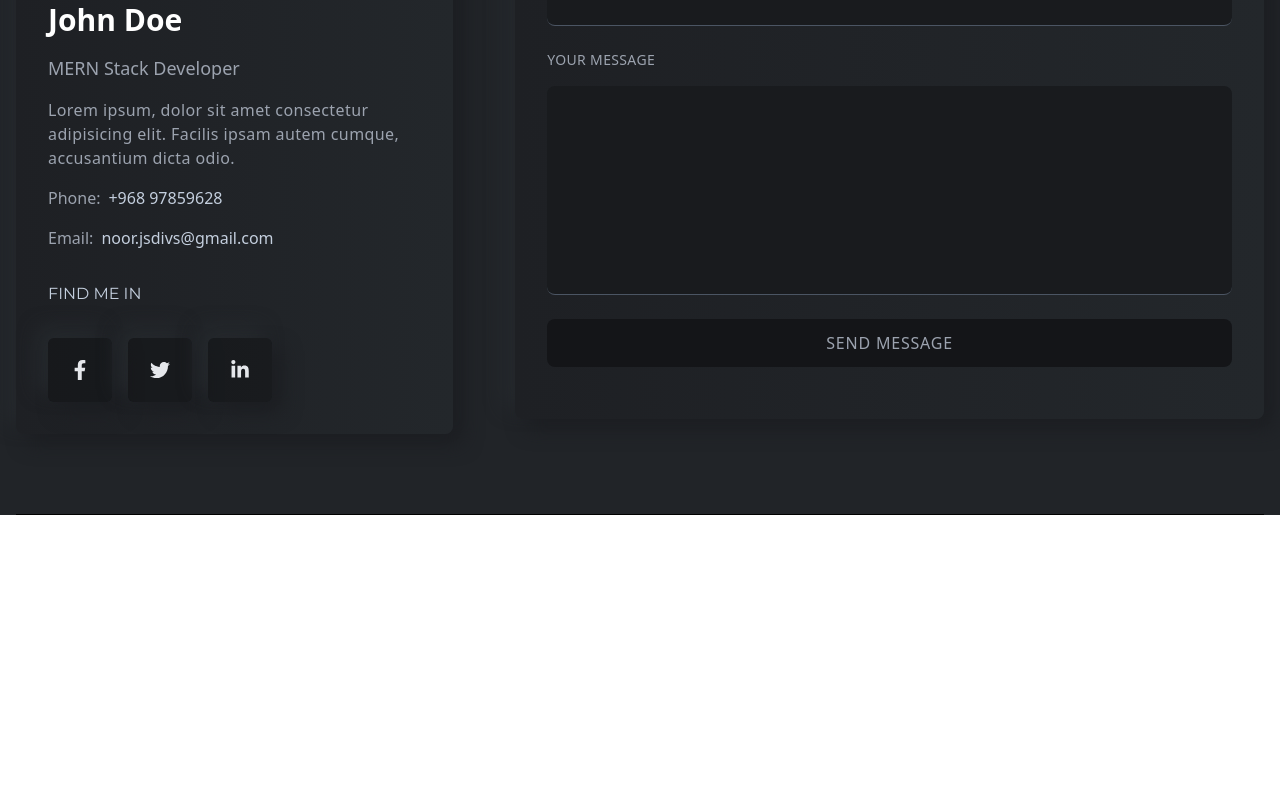
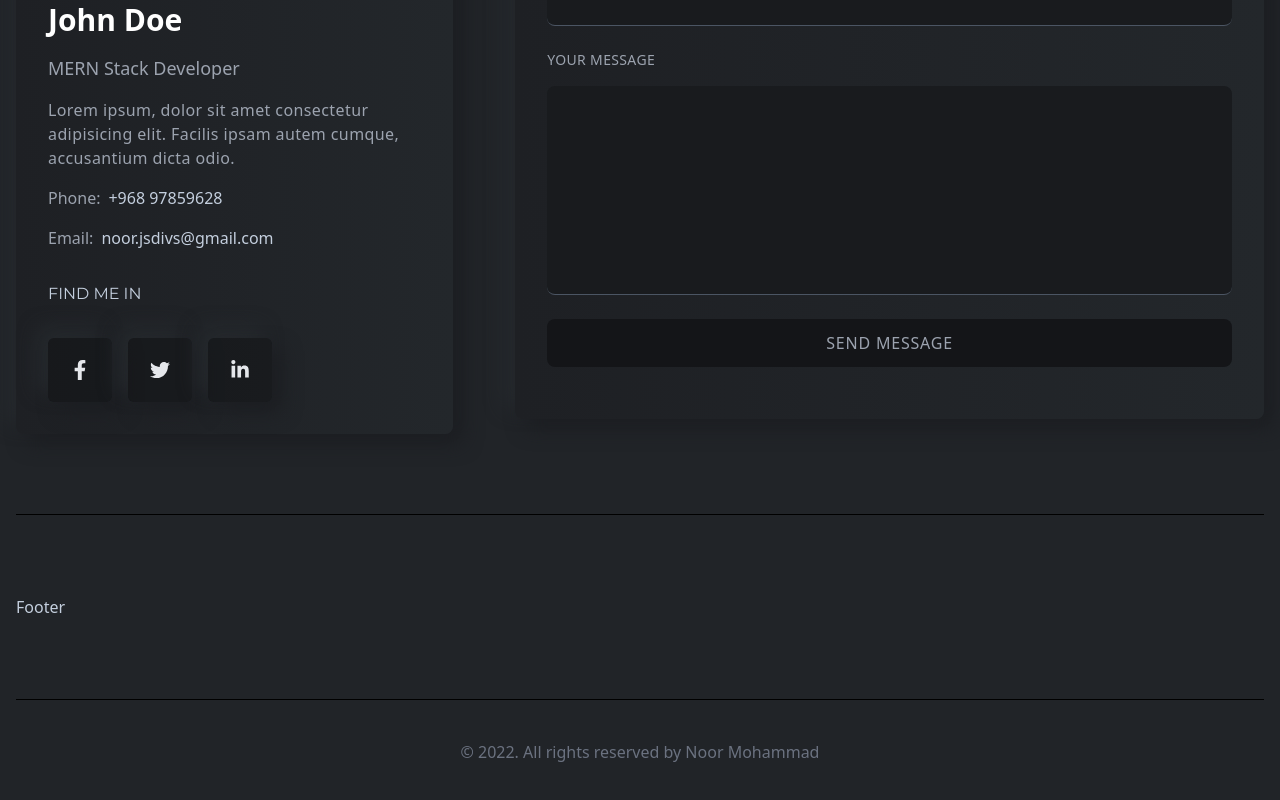
Before and after one commit to PerpetuumG/portfolio_noor, a React (Create React App) app: page / in a window 1280 px wide. Shown: the part 6239-7039 px from the top of the page. Before the commit the page ends 6754 px from the top, so only its background shows below. Built offline with nearby package versions, Linux system fonts and the light colour scheme.

Commit message:
add FooterBottom

```diff
--- a/src/App.js
+++ b/src/App.js
@@ -5,6 +5,8 @@
 import Resume from './components/resume/Resume';
 import Testimonial from './components/tesimonial/Testimonial';
 import Contact from './components/contact/Contact';
+import Footer from './components/footer/Footer';
+import FooterBottom from './components/footer/FooterBottom';
 
 function App() {
   return (
@@ -17,6 +19,8 @@
         <Resume />
         <Testimonial />
         <Contact />
+        <Footer />
+        <FooterBottom />
       </div>
     </div>
   );
--- /dev/null
+++ b/src/components/footer/Footer.jsx
@@ -0,0 +1,11 @@
+import React from 'react';
+
+const Footer = () => {
+	return (
+		<footer className={'w-full py-20 h-auto border-b-[1px] border-b-black grid grid-cols-1 md:grid-cols-2 lgl:grid-cols-4 gap-8'}>
+		Footer
+		</footer>
+	);
+};
+
+export default Footer;
--- /dev/null
+++ b/src/components/footer/FooterBottom.jsx
@@ -0,0 +1,13 @@
+import React from 'react';
+
+const FooterBottom = () => {
+  return (
+    <div className={'w-full py-10'}>
+      <p className={'text-center text-gray-500 text-base'}>
+        © 2022. All rights reserved by Noor Mohammad
+      </p>
+    </div>
+  );
+};
+
+export default FooterBottom;
```
